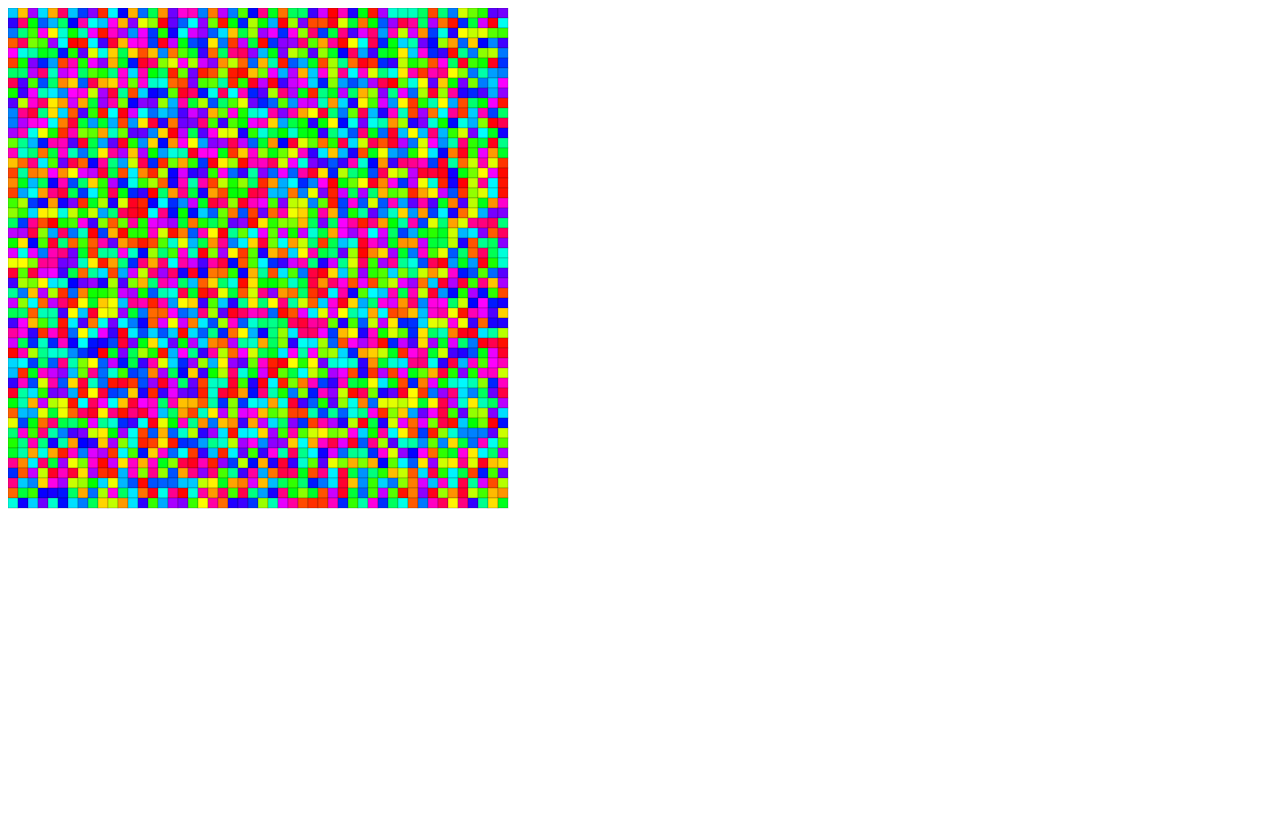
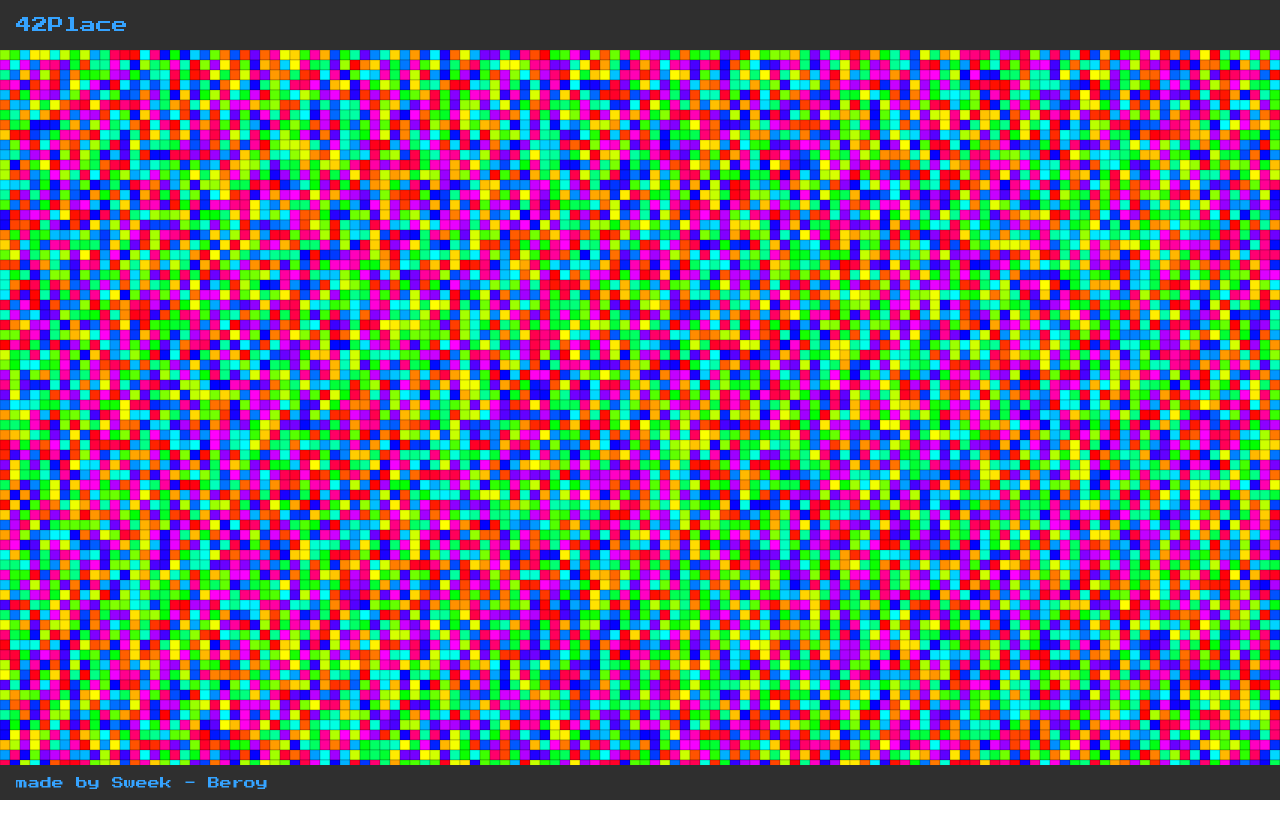
Before and after one commit to Sweekt/42place, a website: page public/index.html in a window 1280 px wide. Drawn offline with Linux system fonts and the light colour scheme.

Commit message:
Updated html & css

```diff
--- a/public/client.js
+++ b/public/client.js
@@ -1,6 +1,14 @@
 var canvas = document.getElementById("gameCanvas");
+document.body.appendChild(canvas);
 var ctx = canvas.getContext("2d");
-var gridSize = 50; // Taille de la grille (ex: 50x50 pixels)
+function resizeCanvas() {
+    canvas.width = window.innerWidth;
+    canvas.height = window.innerHeight;
+    draw();
+}
+window.addEventListener("resize", resizeCanvas);
+resizeCanvas(); // Appel initial pour ajuster la taille dès le début
+var gridSize = 200; // Taille de la grille (ex: 50x50 pixels)
 var pixelSize = 10; // Taille d'un pixel au départ
 var offsetX = 0, offsetY = 0;
 var scale = 1;
@@ -16,7 +24,8 @@ var pixels = Array.from({ length: gridSize }, function () {
 function draw() {
     if (!ctx)
         return;
-    ctx.clearRect(0, 0, canvas.width, canvas.height);
+    ctx.fillStyle = "#3d3d3d";
+    ctx.fillRect(0, 0, canvas.width, canvas.height);
     ctx.save();
     ctx.translate(offsetX, offsetY);
     ctx.scale(scale, scale);
@@ -31,28 +40,28 @@ function draw() {
     ctx.restore();
 }
 // 🖱 Gestion du déplacement (drag & drop)
-canvas.addEventListener("mousedown", function (e) {
+canvas.addEventListener("mousedown", function (event) {
     isDragging = true;
-    startX = e.clientX - offsetX;
-    startY = e.clientY - offsetY;
+    startX = event.clientX - offsetX;
+    startY = event.clientY - offsetY;
 });
-canvas.addEventListener("mousemove", function (e) {
+canvas.addEventListener("mousemove", function (event) {
     if (!isDragging)
         return;
-    offsetX = e.clientX - startX;
-    offsetY = e.clientY - startY;
+    offsetX = event.clientX - startX;
+    offsetY = event.clientY - startY;
     draw();
 });
 canvas.addEventListener("mouseup", function () {
     isDragging = false;
 });
 // 🎡 Gestion du zoom avec la molette
-canvas.addEventListener("wheel", function (e) {
-    e.preventDefault();
+canvas.addEventListener("wheel", function (event) {
+    event.preventDefault();
     var scaleFactor = 1.1;
-    var mouseX = e.clientX - canvas.getBoundingClientRect().left;
-    var mouseY = e.clientY - canvas.getBoundingClientRect().top;
-    var newScale = e.deltaY < 0 ? scale * scaleFactor : scale / scaleFactor;
+    var mouseX = event.clientX - canvas.getBoundingClientRect().left;
+    var mouseY = event.clientY - canvas.getBoundingClientRect().top;
+    var newScale = event.deltaY < 0 ? scale * scaleFactor : scale / scaleFactor;
     // Limite le zoom (optionnel)
     if (newScale < 0.5 || newScale > 10)
         return;
@@ -62,10 +71,10 @@ canvas.addEventListener("wheel", function (e) {
     draw();
 });
 // 🖌 Modifier un pixel au clic
-canvas.addEventListener("click", function (e) {
+canvas.addEventListener("click", function (event) {
     var rect = canvas.getBoundingClientRect();
-    var mouseX = (e.clientX - rect.left - offsetX) / scale;
-    var mouseY = (e.clientY - rect.top - offsetY) / scale;
+    var mouseX = (event.clientX - rect.left - offsetX) / scale;
+    var mouseY = (event.clientY - rect.top - offsetY) / scale;
     var x = Math.floor(mouseX / pixelSize);
     var y = Math.floor(mouseY / pixelSize);
     if (x >= 0 && x < gridSize && y >= 0 && y < gridSize) {
--- a/public/index.html
+++ b/public/index.html
@@ -6,6 +6,8 @@
     <link rel="stylesheet" href="styles.css">
 </head>
 <body>
-<canvas id="gameCanvas" width="1200" height="800"></canvas>
-<script src="client.js"></script>
+    <header><a href="https://www.youtube.com/watch?v=dQw4w9WgXcQ>" target="_blank" rel="noopener noreferrer">42Place</a></header>
+    <canvas id="gameCanvas"></canvas>
+    <script src="client.js"></script>
+    <footer>made by&nbsp;<a href="https://github.com/Sweekt" target="_blank" rel="noopener noreferrer">Sweek - Beroy</a></footer>
 </body>
--- a/public/styles.css
+++ b/public/styles.css
@@ -4,6 +4,55 @@
     font-style: normal;
 }
 
-body {
+html, body {
     font-family: "Press Start 2P", sans-serif;
+    margin: 0;
+    padding: 0;
+    width: 100%;
+    height: 100%;
+    overflow: hidden;
 }
+
+header {
+    position: absolute;
+    top: 0;
+    left: 0;
+    width: 100%;
+    height: 50px;
+    background-color: #2F2F2F;
+    color: #35a3ff;
+    display: flex;
+    justify-content: left;
+    align-items: center;
+    padding: 0 16px;
+}
+
+canvas {
+    display: block;
+    width: 100vw;
+    height: 100vh;
+}
+
+footer {
+    position: absolute;
+    bottom: 0;
+    left: 0;
+    width: 100%;
+    height: 35px;
+    background-color: #2F2F2F;
+    color: #35a3ff;
+    display: flex;
+    justify-content: left;
+    align-items: center;
+    padding: 0 16px;
+    font-size: 12px;
+}
+
+a {
+    color: inherit;
+    text-decoration: none;
+}
+
+a:hover {
+    color: #922cff;
+}
```
Also changed, not shown: src/client.ts (+13 -2 lines).
